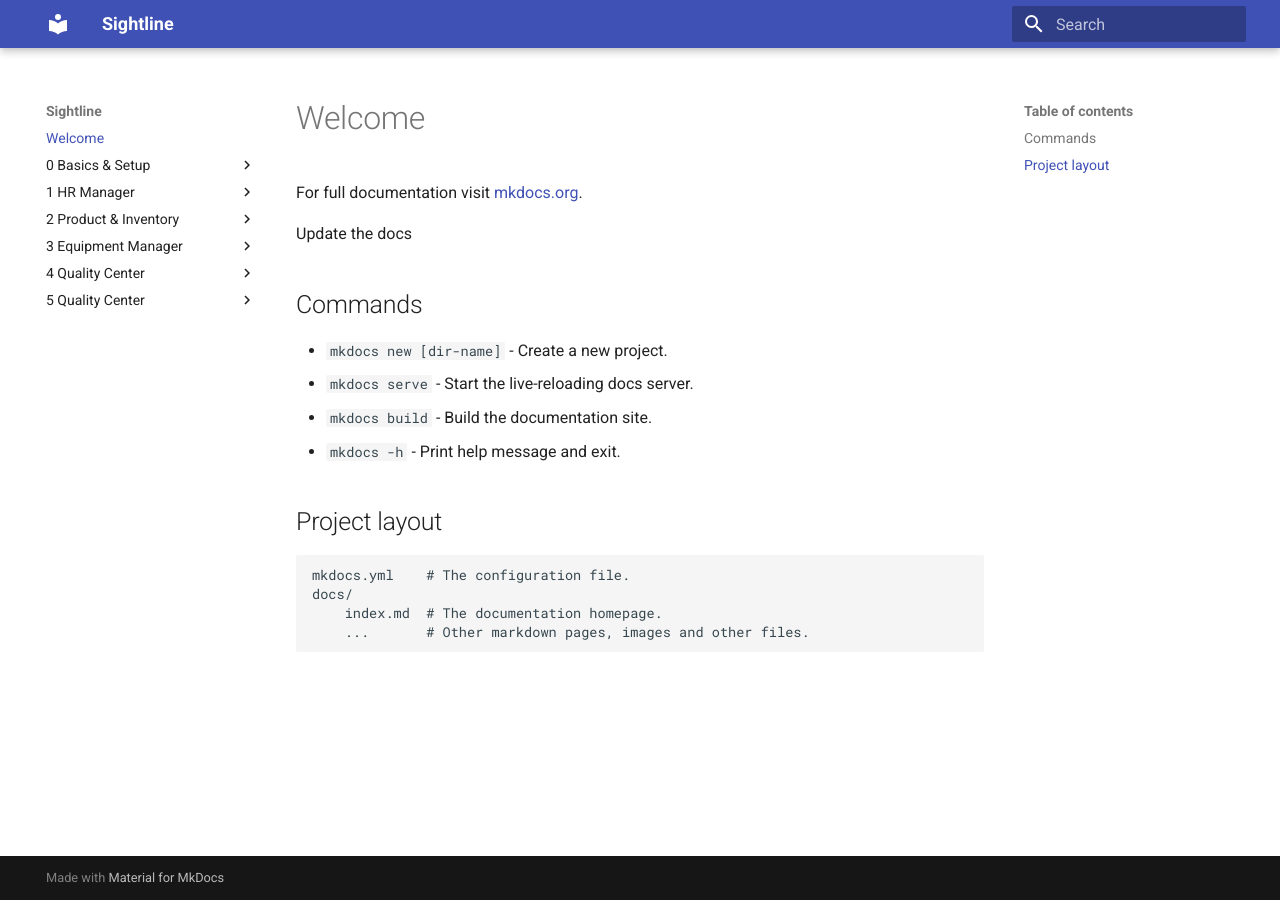
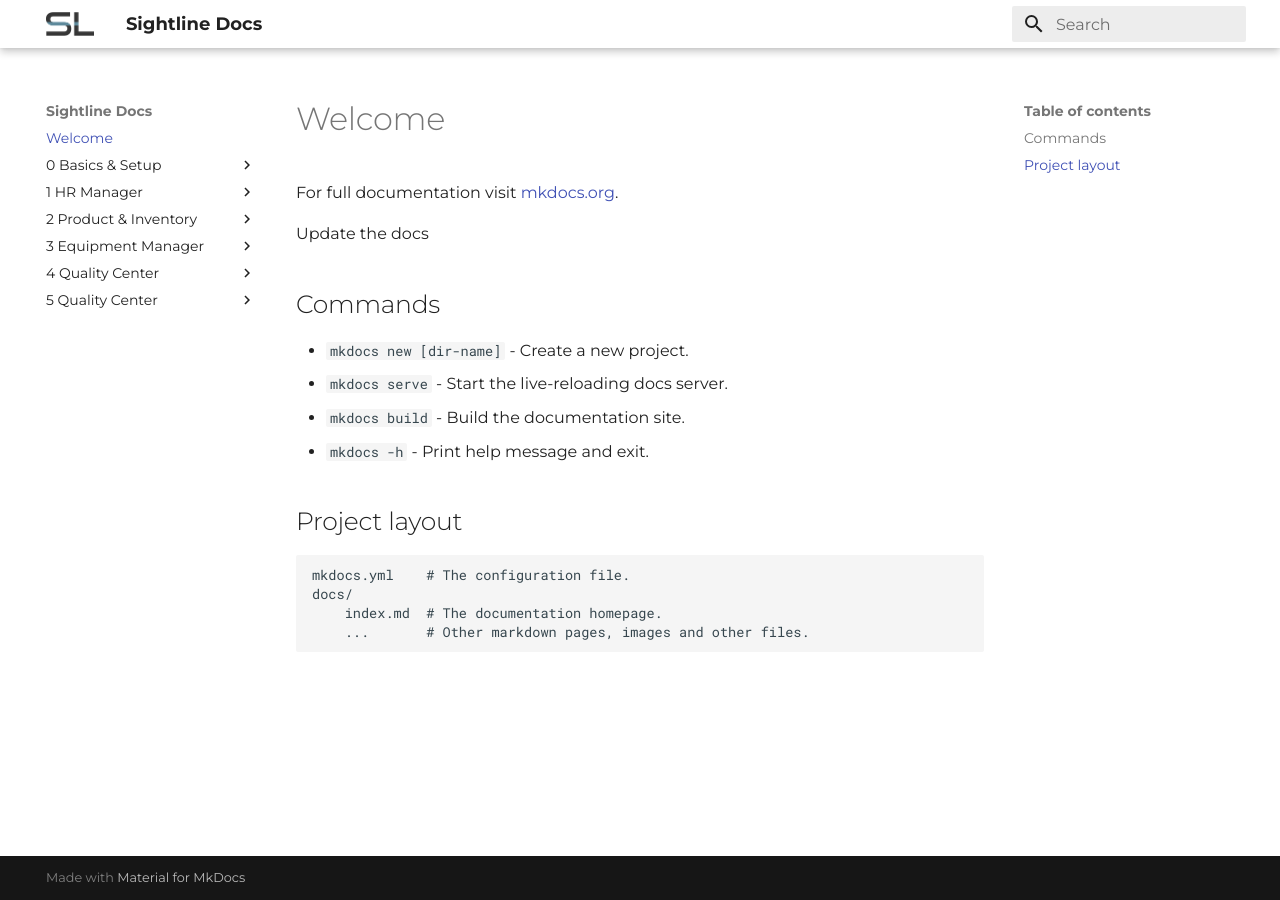
Before and after one commit to LZTek-io/LTek-io, an MkDocs documentation site: the page built from docs/index.md, in a window 1280 px wide. Built offline with MkDocs 1.6.1 and Material for MkDocs 9.7.7, drawn with Linux system fonts in a browser that asks for light colours.

Commit message:
Theme Settings

```diff
--- a/mkdocs.yml
+++ b/mkdocs.yml
@@ -1,4 +1,25 @@
-site_name: Sightline
+site_name: Sightline Docs
 theme:
   name: material
   favicon: images/favicon.png
+  logo: images/Sightline_SL_Blue.png
+  palette:
+
+    # Palette toggle for light mode
+    - scheme: default
+      toggle:
+      icon: material/brightness-7
+      name: Switch to dark mode
+      primary: white
+      accent: light blue
+
+    # Palette toggle for dark mode
+    - scheme: slate
+      toggle:
+      icon: material/brightness-4
+      name: Switch to light mode
+      primary: grey
+      accent: deep purple
+
+  font:
+    text: Montserrat
```
Also changed, not shown: docs/images/Sightline_SL_Blue.png (added), docs/images/favicon.png (renamed from site/assets/images/favicon.png).
